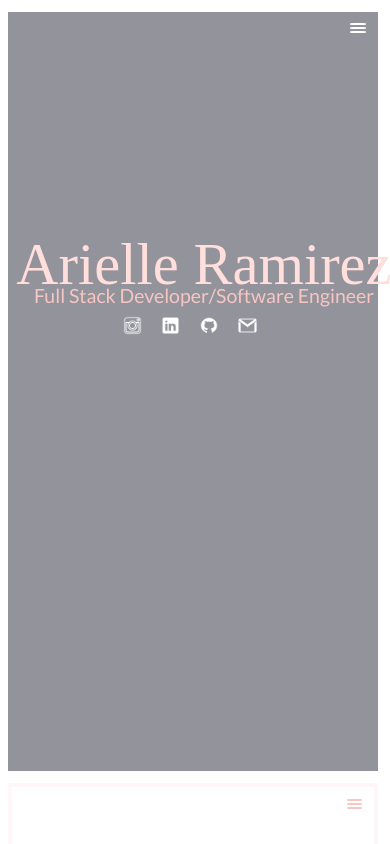
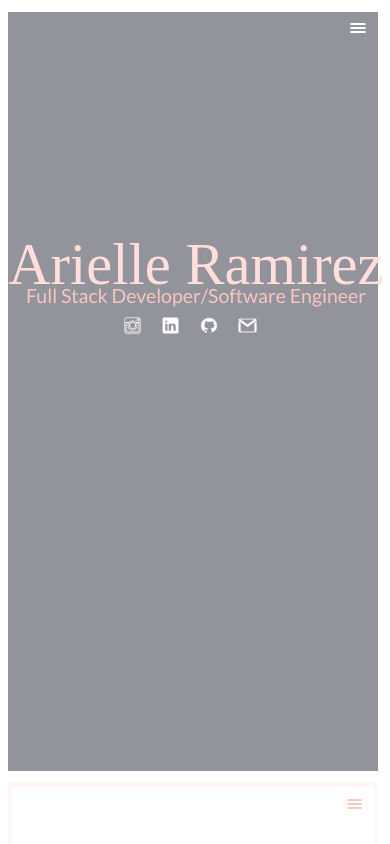
Before and after one commit to arielleramirez/portfolio, a React (Create React App) app: page / in a window 390 px wide. Shown: the top 844 px of the page. Built offline with nearby package versions, Linux system fonts and the light colour scheme; a web font is replaced by a local one.

Commit message:
adjusting

```diff
--- a/src/index.css
+++ b/src/index.css
@@ -297,14 +297,14 @@ div h5 img {
   .box1 h1 {
     font-size: 15vw;
     width: 100vw;
-    margin-left: -62px;
+    margin-left: -70px;
     line-height: 25px;
   }
 
   .box1 h3 {
     font-size: 5vw;
     width: 100vw;
-    margin-left: -62px;
+    margin-left: -70px;
   }
 
   .icons img {
```
